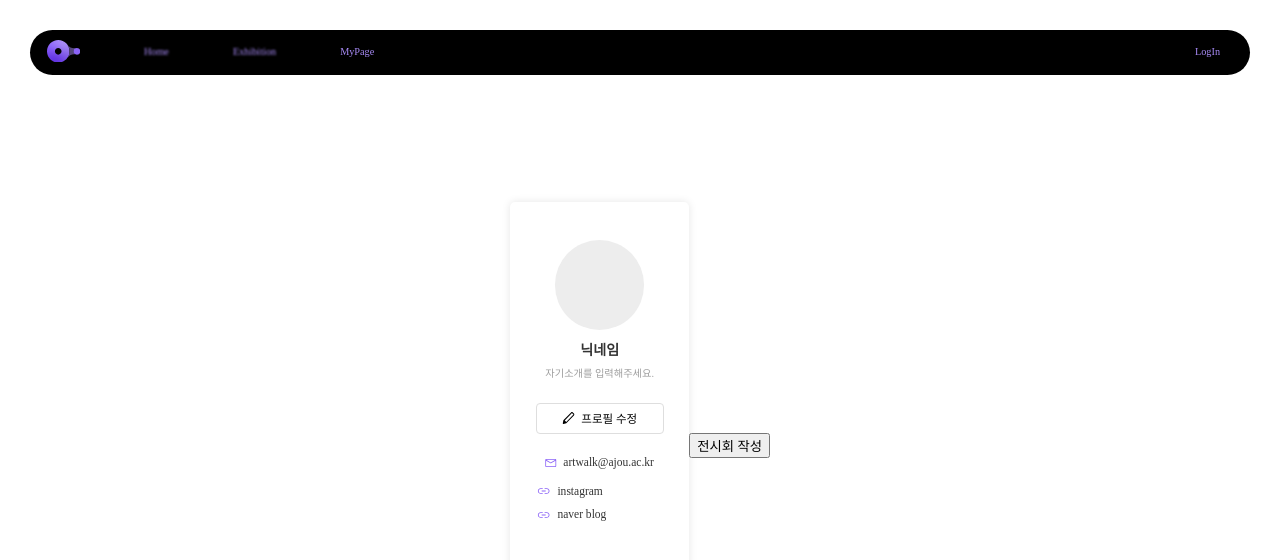
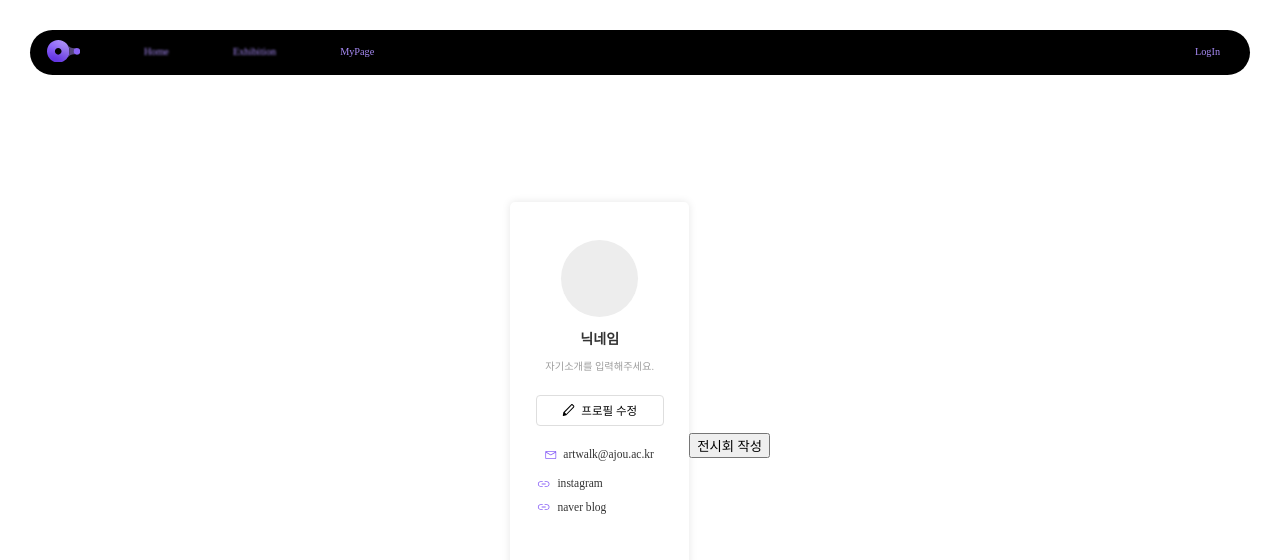
Before and after one commit to 23-2-Media-Project/front, a React (Create React App) app: page /mypage in a window 1280 px wide. Shown: the top 560 px of the page. Built offline with nearby package versions, Linux system fonts and the light colour scheme; a web font is replaced by a local one.

Commit message:
html&css: 사용자 프로필 사진 사이즈 수정

```diff
--- a/src/styles/MyPage.scss
+++ b/src/styles/MyPage.scss
@@ -23,15 +23,15 @@
     box-shadow: 0 0 8px 0 rgba($color: #000000, $alpha: 0.1);
 
     .profile-img {
-      width: 7vw;
-      height: 7vw;
+      width: 6vw;
+      height: 6vw;
       border-radius: 50%;
       background-color: #ededed;
     }
     .user-name {
       font-size: 1.1vw;
       font-weight: 600;
-      margin: 1vw 0;
+      margin: 1.2vw 0;
     }
     .description {
       font-size: 0.8vw;
```
